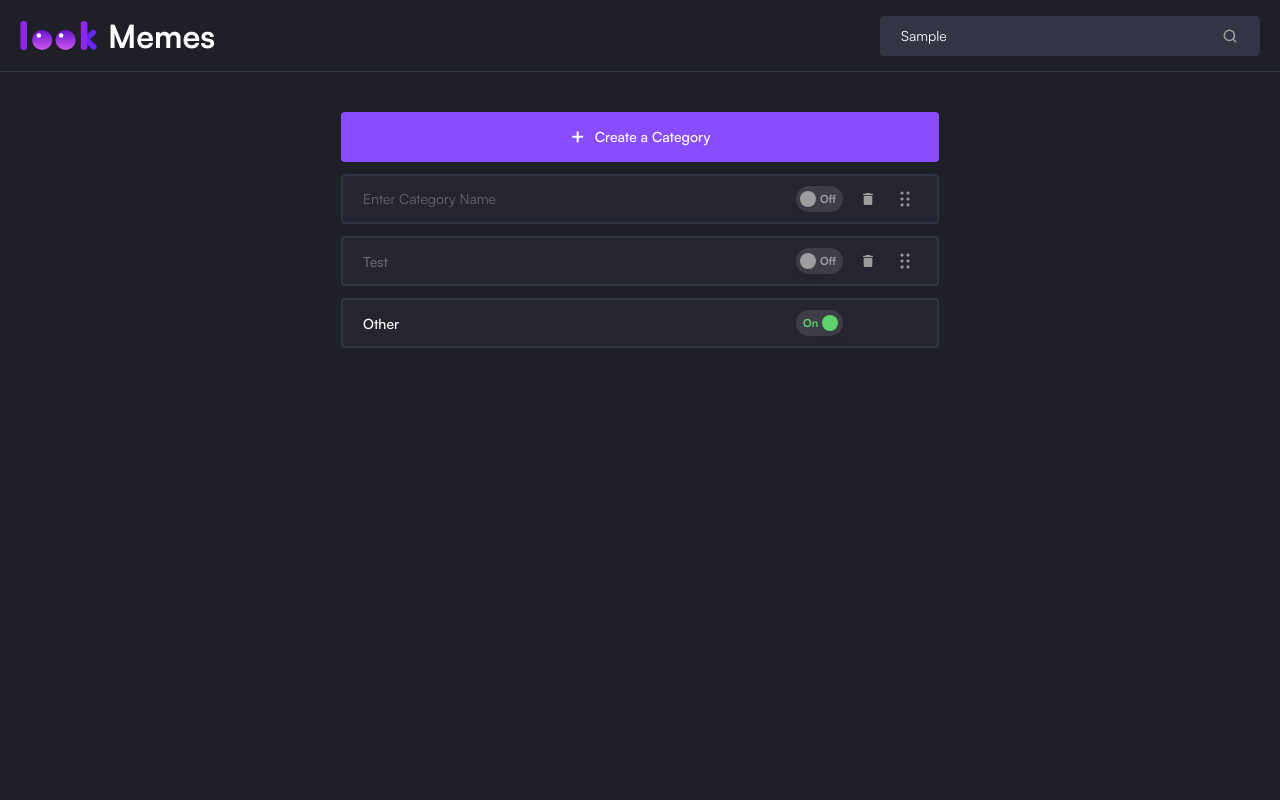
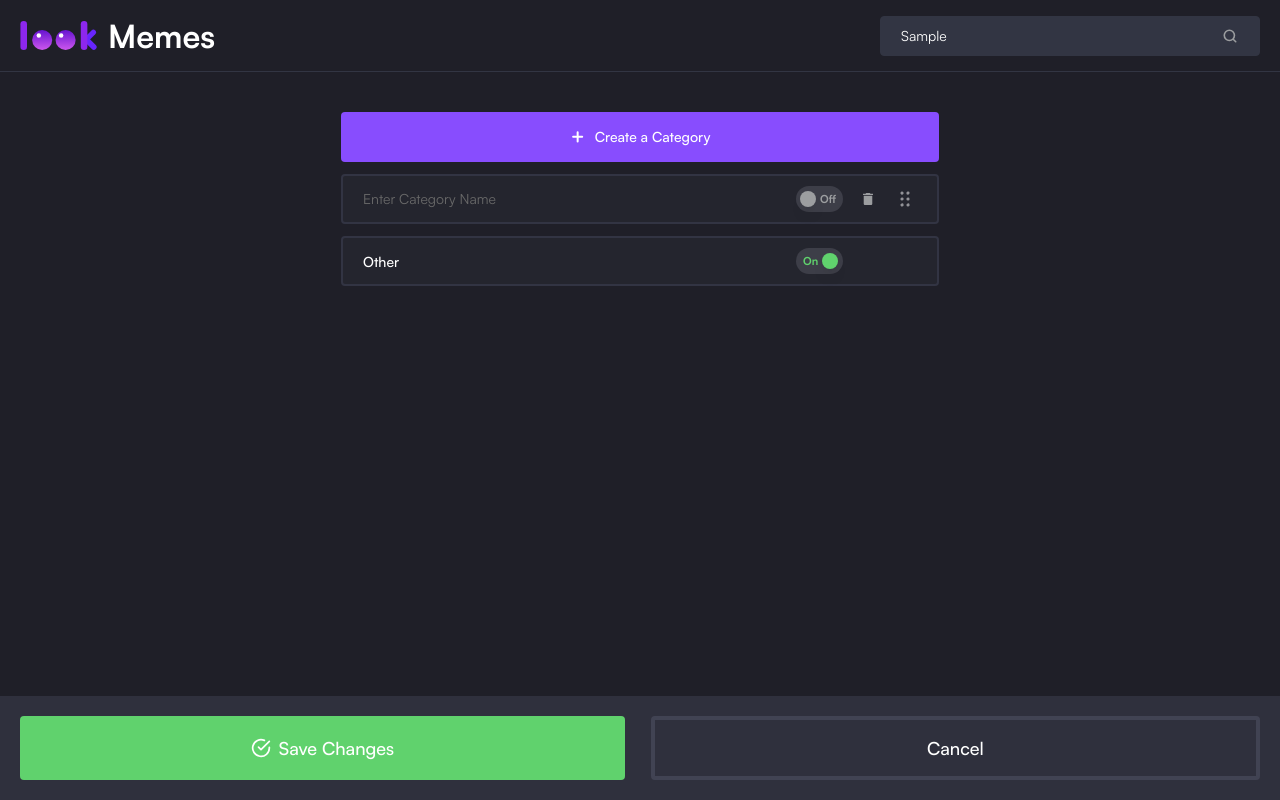
Before and after one commit to Olacdy/categories-test-task, a Next.js app: page /categories-test-task/ in a window 1280 px wide. Both pictures are taken after typing "Sample" into the empty fields and a click on the button "Create a Category". Built offline with nearby package versions, Linux system fonts and the light colour scheme.

Commit message:
Store functionality, adding new categories functionality, code refactor

```diff
--- a/package.json
+++ b/package.json
@@ -3,7 +3,7 @@
   "version": "0.1.0",
   "private": true,
   "scripts": {
-    "dev": "(if exist .next rd /s /q .next 2>nul) && next dev --turbo",
+    "dev": "(if exist .next rd /s /q .next 2>nul) && next dev",
     "build": "next build",
     "start": "next start",
     "lint": "next lint",
@@ -20,12 +20,12 @@
     "lucide-react": "^0.292.0",
     "next": "14.0.1",
     "react": "^18",
-    "react-device-detect": "^2.2.3",
     "react-dom": "^18",
     "sonner": "^1.1.0",
     "tailwind-merge": "^2.0.0",
     "tailwindcss-animate": "^1.0.7",
-    "uuid": "^9.0.1"
+    "uuid": "^9.0.1",
+    "zustand": "^4.4.6"
   },
   "devDependencies": {
     "@types/node": "^20",
--- a/src/app/globals.css
+++ b/src/app/globals.css
@@ -8,6 +8,8 @@
     --foreground: 0 0% 100%;
     --card: 240 13% 14%;
     --card-foreground: 0 0% 100%;
+    --apply-changes: 236 13% 21%;
+    --cancel-btn-border: 233 12% 29%;
     --popover: 240 13% 14%;
     --popover-foreground: 0 0% 100%;
     --overlay: 230 13% 9% / 0.9;
@@ -38,6 +40,8 @@
     --foreground: 0 0% 100%;
     --card: 240 13% 14%;
     --card-foreground: 0 0% 100%;
+    --apply-changes: 236 13% 21%;
+    --cancel-btn-border: 233 12% 29%;
     --popover: 240 13% 14%;
     --popover-foreground: 0 0% 100%;
     --overlay: 230 13% 9% / 0.9;
--- a/src/app/layout.tsx
+++ b/src/app/layout.tsx
@@ -1,8 +1,6 @@
 import type { Metadata } from 'next';
 
 import { Toaster } from 'sonner';
-
-import { isMobile } from 'react-device-detect';
 
 import Favicon from '../../public/favicon.ico';
 
@@ -28,10 +26,7 @@ export default function RootLayout({
           <Header />
           {children}
         </main>
-        <Toaster
-          richColors
-          position={isMobile ? 'top-center' : 'bottom-right'}
-        />
+        <Toaster richColors position='top-center' />
       </body>
     </html>
   );
--- a/src/app/page.tsx
+++ b/src/app/page.tsx
@@ -1,48 +1,67 @@
 'use client';
 
-import { FC, useState } from 'react';
+import { FC, useEffect, useState } from 'react';
 
+import { toast } from 'sonner';
+
+import ApplyChanges from '@/components/apply-changes';
 import Categories from '@/components/categories';
 import CreateCategoryButton from '@/components/create-category-button';
+
+import useCategoriesStore from '@/hooks/useCategoriesStore';
 
 import { generateId } from '@/lib/utils';
 
 import { CategoryType } from '@/types/category';
 
-type PageProps = {};
-
 const otherCategory: CategoryType = { id: 'other', type: 'other', isOn: true };
 
-const Page: FC<PageProps> = ({}) => {
-  const [categories, setCategories] = useState<CategoryType[]>([
-    { id: generateId(), type: 'regular', title: 'Test', isOn: false },
-    otherCategory,
-  ]);
+const Page: FC = () => {
+  const categoriesStore = useCategoriesStore();
 
-  const switchCategory = (id: string) => {
-    setCategories((prev) =>
-      prev.map((category) =>
-        category.id === id ? { ...category, isOn: !category.isOn } : category
-      )
-    );
-  };
+  const [categories, setCategories] = useState<CategoryType[]>([]);
+  const [changesMade, setChangesMade] = useState(false);
 
-  const deleteCategory = (id: string) => {
-    setCategories((prev) => prev.filter((category) => category.id !== id));
+  useEffect(() => {
+    setCategories(categoriesStore.categories);
+  }, []);
+
+  const updateCategories = (newCategories: CategoryType[]) => {
+    setCategories(newCategories);
+    setChangesMade(true);
   };
 
   const handleReorder = (reorderedCategories: CategoryType[]) => {
-    setCategories([
+    updateCategories([
       ...reorderedCategories.filter((category) => category.id !== 'other'),
       otherCategory,
     ]);
   };
 
   const handleCreateCategoryClick = () => {
-    setCategories((prev) => [
-      { id: generateId(), type: 'input', isOn: false },
-      ...prev,
+    updateCategories([
+      { id: generateId(), title: '', type: 'input', isOn: false },
+      ...categories,
     ]);
+  };
+
+  const handleApplyChanges = () => {
+    const hasUnfilledTitles = categories.some(
+      (category) => category.type === 'input' && category.title === ''
+    );
+
+    if (hasUnfilledTitles) {
+      toast.error('All titles should be filled!');
+      return;
+    }
+
+    categoriesStore.setCategories(categories);
+    setChangesMade(false);
+  };
+
+  const handleCancelChanges = () => {
+    setCategories(categoriesStore.categories);
+    setChangesMade(false);
   };
 
   return (
@@ -51,9 +70,32 @@ const Page: FC<PageProps> = ({}) => {
       <Categories
         categories={categories}
         handleReorder={handleReorder}
-        switchCategory={switchCategory}
-        deleteCategory={deleteCategory}
+        handleTitleChange={(id, title) =>
+          updateCategories(
+            categories.map((category) =>
+              category.id === id ? { ...category, title } : category
+            )
+          )
+        }
+        switchCategory={(id) =>
+          updateCategories(
+            categories.map((category) =>
+              category.id === id
+                ? { ...category, isOn: !category.isOn }
+                : category
+            )
+          )
+        }
+        deleteCategory={(id) =>
+          updateCategories(categories.filter((category) => category.id !== id))
+        }
       />
+      {changesMade && (
+        <ApplyChanges
+          handleApplyChanges={handleApplyChanges}
+          handleCancelChanges={handleCancelChanges}
+        />
+      )}
     </section>
   );
 };
--- /dev/null
+++ b/src/components/apply-changes.tsx
@@ -0,0 +1,37 @@
+'use client';
+
+import { FC } from 'react';
+
+import { Button } from '@/components/ui/button';
+
+import { Icons } from '@/components/icons';
+
+type ApplyChangesProps = {
+  handleApplyChanges: () => void;
+  handleCancelChanges: () => void;
+};
+
+const ApplyChanges: FC<ApplyChangesProps> = ({
+  handleApplyChanges,
+  handleCancelChanges,
+}) => {
+  return (
+    <div className='bg-apply-changes fixed bottom-0 left-0 flex h-[104px] w-full justify-center'>
+      <div className='flex w-full max-w-[1298px] flex-1 items-center justify-center gap-[26px] px-5'>
+        <Button
+          className='h-[64px] w-full items-center gap-2 bg-success text-[18px] hover:bg-success/80'
+          onClick={handleApplyChanges}>
+          <Icons.checkCircle />
+          <span> Save Changes</span>
+        </Button>
+        <Button
+          className='border-cancel-btn-border hover:bg-cancel-btn-border bg-apply-changes h-[64px] w-full border-4 text-[18px]'
+          onClick={handleCancelChanges}>
+          Cancel
+        </Button>
+      </div>
+    </div>
+  );
+};
+
+export default ApplyChanges;
--- a/src/components/categories.tsx
+++ b/src/components/categories.tsx
@@ -11,6 +11,7 @@ import { CategoryType } from '@/types/category';
 type CategoriesProps = {
   categories: CategoryType[];
   handleReorder: (categories: CategoryType[]) => void;
+  handleTitleChange: (id: string, title: string) => void;
   switchCategory: (id: string) => void;
   deleteCategory: (id: string) => void;
 };
@@ -18,6 +19,7 @@ type CategoriesProps = {
 const Categories: FC<CategoriesProps> = ({
   categories,
   handleReorder,
+  handleTitleChange,
   switchCategory,
   deleteCategory,
 }) => {
@@ -31,6 +33,7 @@ const Categories: FC<CategoriesProps> = ({
         <Category
           key={category.id}
           category={category}
+          handleTitleChange={handleTitleChange}
           switchCategory={switchCategory}
           deleteCategory={deleteCategory}
         />
--- a/src/components/category.tsx
+++ b/src/components/category.tsx
@@ -1,6 +1,6 @@
 'use client';
 
-import { FC } from 'react';
+import { ChangeEvent, FC } from 'react';
 
 import { Reorder, useDragControls } from 'framer-motion';
 
@@ -8,25 +8,33 @@ import { Input } from '@/components/ui/input';
 
 import { Icons } from '@/components/icons';
 
+import CategorySwitch from '@/components/category-switch';
 import DeleteCategoryDialog from '@/components/delete-category-dialog';
 
 import { cn } from '@/lib/utils';
 
-import CategorySwitch from '@/components/category-switch';
 import { CategoryType } from '@/types/category';
 
 type CategoryProps = {
   category: CategoryType;
+  handleTitleChange: (id: string, title: string) => void;
   switchCategory: (id: string) => void;
   deleteCategory: (id: string) => void;
 };
 
 const Category: FC<CategoryProps> = ({
   category,
+  handleTitleChange,
   switchCategory,
   deleteCategory,
 }) => {
   const dragControls = useDragControls();
+
+  const handleInputChange = (e: ChangeEvent<HTMLInputElement>) => {
+    const title = e.target.value;
+
+    handleTitleChange(category.id, title);
+  };
 
   return (
     <Reorder.Item
@@ -44,6 +52,8 @@ const Category: FC<CategoryProps> = ({
         </p>
       ) : (
         <Input
+          value={category.title}
+          onChange={(e) => handleInputChange(e)}
           placeholder='Enter Category Name'
           className='border-0 bg-transparent px-0 placeholder:text-category-title-muted focus-visible:ring-0 focus-visible:ring-offset-0'
         />
--- a/src/components/icons.tsx
+++ b/src/components/icons.tsx
@@ -1,6 +1,8 @@
+import { type LucideIcon, type LucideProps } from 'lucide-react';
+
+import { DragControls } from 'framer-motion';
+
 import { cn } from '@/lib/utils';
-import { DragControls } from 'framer-motion';
-import { type LucideIcon, type LucideProps } from 'lucide-react';
 
 export type Icon = LucideIcon;
 
--- /dev/null
+++ b/src/hooks/useCategoriesStore.ts
@@ -0,0 +1,23 @@
+import { create } from 'zustand';
+import { devtools, persist } from 'zustand/middleware';
+
+import { CategoryType } from '@/types/category';
+
+type CategoriesStateType = {
+  categories: CategoryType[];
+  setCategories: (categories: CategoryType[]) => void;
+};
+
+const useCategoriesStore = create<CategoriesStateType>()(
+  devtools(
+    persist(
+      (set) => ({
+        categories: [{ id: 'other', type: 'other', isOn: true }],
+        setCategories: (categories) => set(() => ({ categories: categories })),
+      }),
+      { name: 'categoriesStore' }
+    )
+  )
+);
+
+export default useCategoriesStore;
--- a/src/types/category.ts
+++ b/src/types/category.ts
@@ -7,14 +7,10 @@ type OtherCategoryType = {
   type?: 'other';
 };
 
-type InputCategoryType = {
-  type?: 'input';
-};
-
 type RegularCategoryType = {
-  type?: 'regular';
+  type?: 'regular' | 'input';
   title: string;
 };
 
 export type CategoryType = BaseCategoryType &
-  (OtherCategoryType | InputCategoryType | RegularCategoryType);
+  (OtherCategoryType | RegularCategoryType);
--- a/tailwind.config.ts
+++ b/tailwind.config.ts
@@ -25,6 +25,8 @@ module.exports = {
       colors: {
         border: 'hsl(var(--border))',
         'header-border': 'hsl(var(--header-border))',
+        'apply-changes': 'hsl(var(--apply-changes))',
+        'cancel-btn-border': 'hsl(var(--cancel-btn-border))',
         'category-bg': 'hsl(var(--category-bg))',
         'category-border': 'hsl(var(--category-border))',
         'category-title-muted': 'hsl(var(--category-title-muted))',
```
Also changed, not shown: 1 other file (tests, documents, lock files or other folders).
